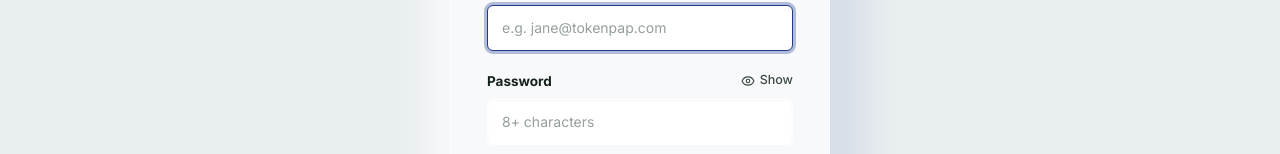
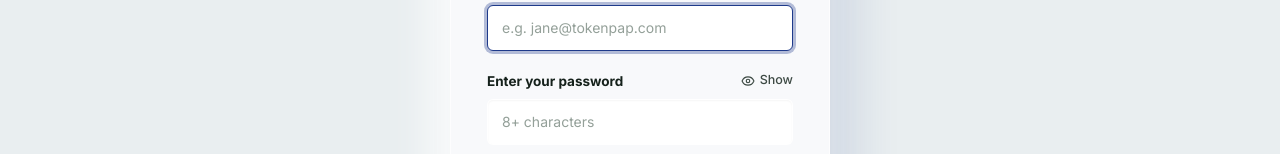
Before and after one commit to BKerio/Tokens, a React (Vite) app in the folder frontend/: page /login in a window 1280 px wide. Shown: the part 358-512 px from the top of the page. Built offline with nearby package versions, Linux system fonts and the light colour scheme; no server answers.

Commit message:
new updates

```diff
--- a/frontend/src/pages/auth/LoginPage.tsx
+++ b/frontend/src/pages/auth/LoginPage.tsx
@@ -153,7 +153,7 @@ function LoginPage() {
           </div>
           <div className="au-field">
             <div className="au-label-row">
-              <label htmlFor="login-password">Password</label>
+              <label htmlFor="login-password">Enter your password</label>
               <button type="button" className="au-show" onClick={() => setShowPassword((v) => !v)} aria-label={showPassword ? 'Hide password' : 'Show password'}>
                 {showPassword ? <EyeOff size={14} /> : <Eye size={14} />} {showPassword ? 'Hide' : 'Show'}
               </button>
```
